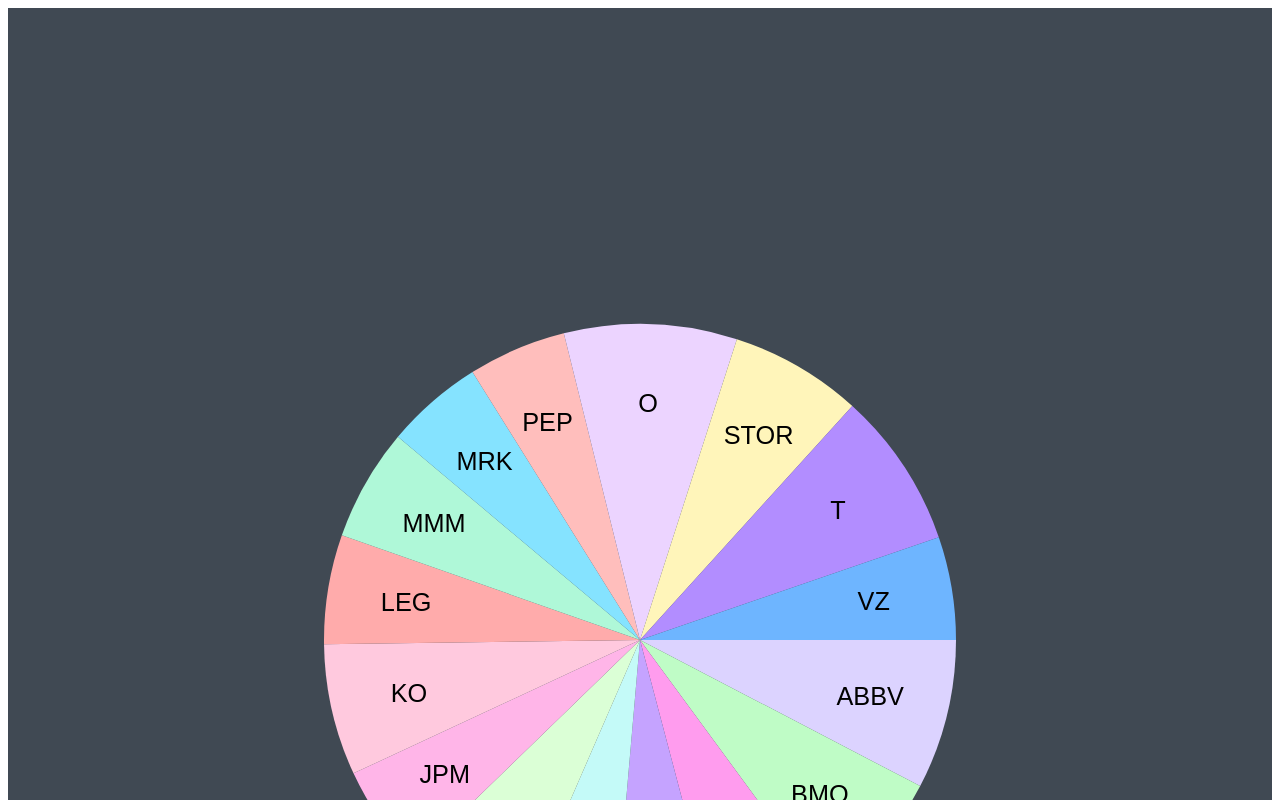
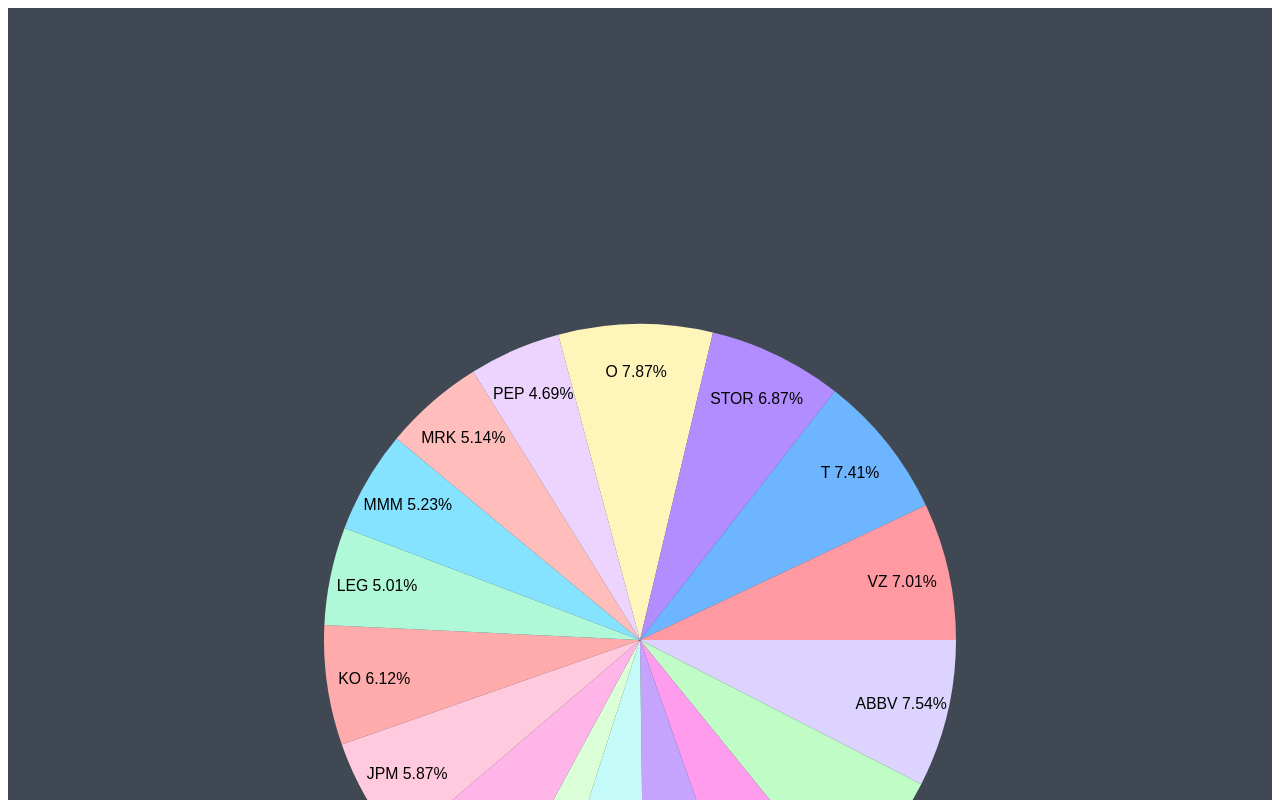
Before and after one commit to MatthewBlake/DividendTracker, a React (Create React App) app in the folder dividend_tracker_react/: page / in a window 1280 px wide. Shown: the top 800 px of the page. Built offline with nearby package versions, Linux system fonts and the light colour scheme.

Commit message:
Added percentages to pie chart labels

```diff
--- a/dividend_tracker_react/src/App.js
+++ b/dividend_tracker_react/src/App.js
@@ -5,7 +5,9 @@
 
 let totalPortfolioValue = 0;
 const data = [];
-const colours = ['#DCD3FF', '#BFFCC6', '#FF9CEE', '#C5A3FF', '#C4FAF8', '#DBFFD6', '#FFB5E8', '#FFC9DE', '#FFABAB', '#AFF8D8', '#85E3FF', '#FFBEBC', '#ECD4FF', '#FFF5BA', '#B28DFF', '#6EB5FF'];
+const colours = ['#DCD3FF', '#BFFCC6', '#FF9CEE', '#C5A3FF', '#C4FAF8', '#DBFFD6', '#FFB5E8', '#FFC9DE', '#FFABAB', '#AFF8D8', '#85E3FF', '#FFBEBC', '#ECD4FF', '#FFF5BA', '#B28DFF', '#6EB5FF', '#FF9AA2'];
+
+//colours.sort(() => Math.random() - 0.5);
 
 for(let i=0; i<positions.length; i++){
     totalPortfolioValue += positions[i].valueOfHoldingInEuro;
@@ -44,14 +46,14 @@
 }
 
 const defaultLabelStyle = {
-  fontSize: '2px',
+  fontSize: '1.25px',
   fontFamily: 'sans-serif',
 };
 
 const Chart=()=>{
   return (
     <React.Fragment>
-      <PieChart label={({dataEntry}) => dataEntry.title} style={{backgroundColor: '#404953'}} radius={25} labelStyle={defaultLabelStyle} labelPosition={75} animate data={data}/>
+      <PieChart label={({dataEntry}) => dataEntry.title + "\n " + ((dataEntry.value/totalPortfolioValue)*100).toFixed(2) + "%"} style={{backgroundColor: '#404953'}} radius={25} labelStyle={defaultLabelStyle} labelPosition={85} animate data={data}/>
     </React.Fragment>
   )
 }
```
Also changed, not shown: dividend_tracker_react/src/portfolio.json (+1 -1 lines), 1 other file (tests, documents, lock files or other folders).
